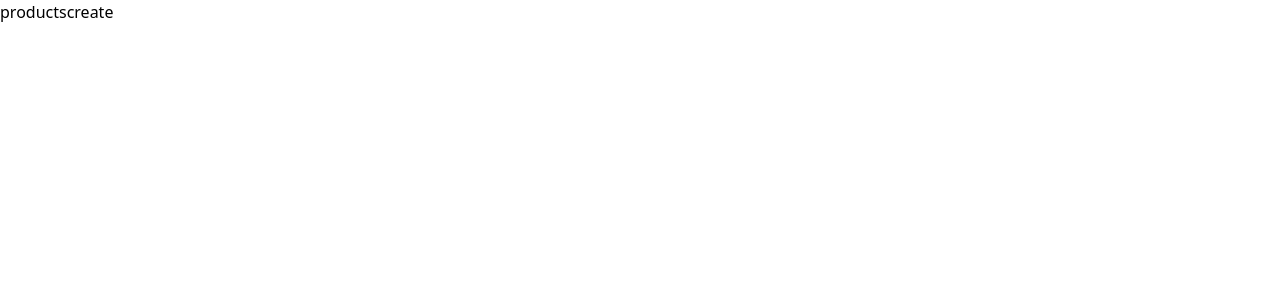
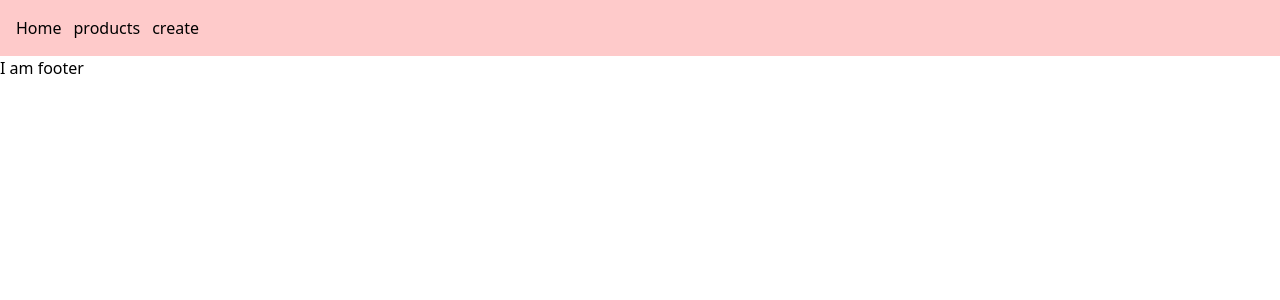
Before and after one commit to a19860101/my-nuxt, a Nuxt app: page / in a window 1280 px wide. Shown: the top 300 px of the page. Built offline with nearby package versions, Linux system fonts and the light colour scheme.

Commit message:
20220831

```diff
--- a/components/NavBar.vue
+++ b/components/NavBar.vue
@@ -1,5 +1,6 @@
 <template>
-  <nav>
+  <nav class="p-4 bg-red-200 space-x-3">
+    <nuxt-link to="/">Home</nuxt-link>
     <nuxt-link to="/products">products</nuxt-link>
     <nuxt-link to="/products/create">create</nuxt-link>
   </nav>
--- /dev/null
+++ b/layouts/default.vue
@@ -0,0 +1,9 @@
+<template>
+  <div>
+      <NavBar/>
+      <Nuxt />
+      <footer>
+        I am footer
+      </footer>
+  </div>
+</template>
--- /dev/null
+++ b/layouts/master.vue
@@ -0,0 +1,6 @@
+<template>
+  <div>
+    <h1>other tempalte</h1>
+    <Nuxt />
+  </div>
+</template>
--- a/pages/index.vue
+++ b/pages/index.vue
@@ -1,9 +1,9 @@
 <template>
-  <NavBar/>
 </template>
 
 <script>
 export default {
+  // layout: 'master',
   name: 'IndexPage',
 
 }
```
